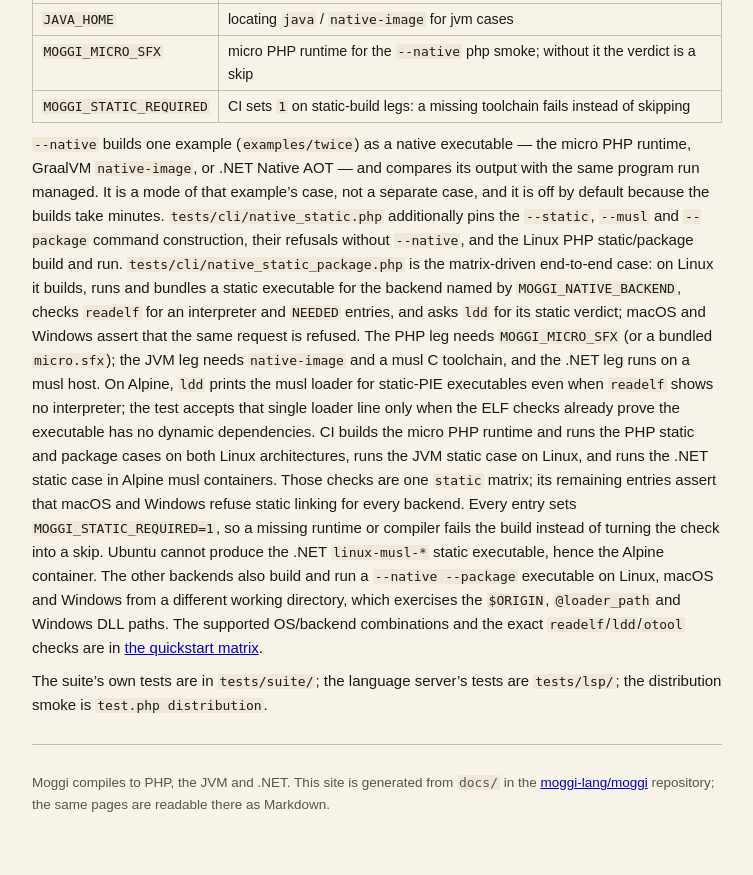
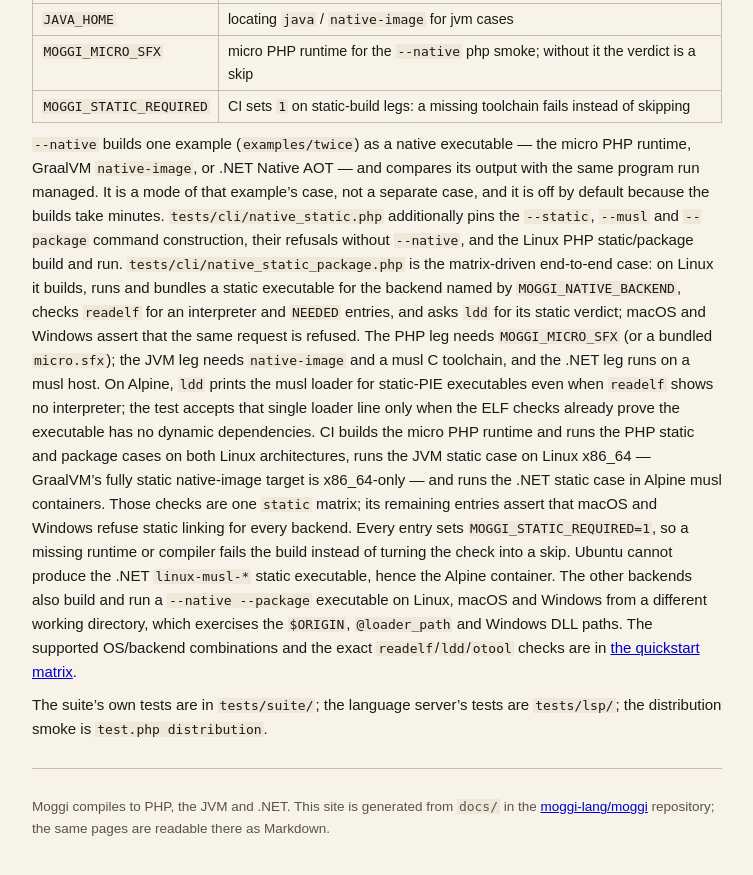
Before and after one commit to moggi-lang/moggi, a Jekyll site: the page built from docs/development/testing.md, in a window 1280 px wide and 900 px high, scrolled down 2613 px. Shown: the top 875 px of the window, without its empty margins (263-1016 px from the left). Built offline with Jekyll 4.4.1, drawn with Linux system fonts in a browser that asks for light colours.

Commit message:
assert static linking

```diff
--- a/docs/development/testing.md
+++ b/docs/development/testing.md
@@ -135,12 +135,13 @@ On Alpine, `ldd` prints the musl loader for static-PIE executables even when
 `readelf` shows no interpreter; the test accepts that single loader line only
 when the ELF checks already prove the executable has no dynamic dependencies.
 CI builds the micro PHP runtime and runs the PHP static and package cases on
-both Linux architectures, runs the JVM static case on Linux, and runs the .NET
-static case in Alpine musl containers. Those checks are one `static` matrix; its
-remaining entries assert that macOS and Windows refuse static linking for every
-backend. Every entry sets `MOGGI_STATIC_REQUIRED=1`, so a missing runtime or
-compiler fails the build instead of turning the check into a skip. Ubuntu cannot
-produce the .NET `linux-musl-*` static executable, hence the Alpine container.
+both Linux architectures, runs the JVM static case on Linux x86_64 — GraalVM's
+fully static native-image target is x86_64-only — and runs the .NET static case in
+Alpine musl containers. Those checks are one `static` matrix; its remaining
+entries assert that macOS and Windows refuse static linking for every backend.
+Every entry sets `MOGGI_STATIC_REQUIRED=1`, so a missing runtime or compiler fails
+the build instead of turning the check into a skip. Ubuntu cannot produce the
+.NET `linux-musl-*` static executable, hence the Alpine container.
 The other backends also build and run a `--native --package` executable on
 Linux, macOS and Windows from a different working directory, which exercises
 the `$ORIGIN`, `@loader_path` and Windows DLL paths. The supported OS/backend
```
Also changed, not shown: .github/workflows/test.yml, 2 other files.
